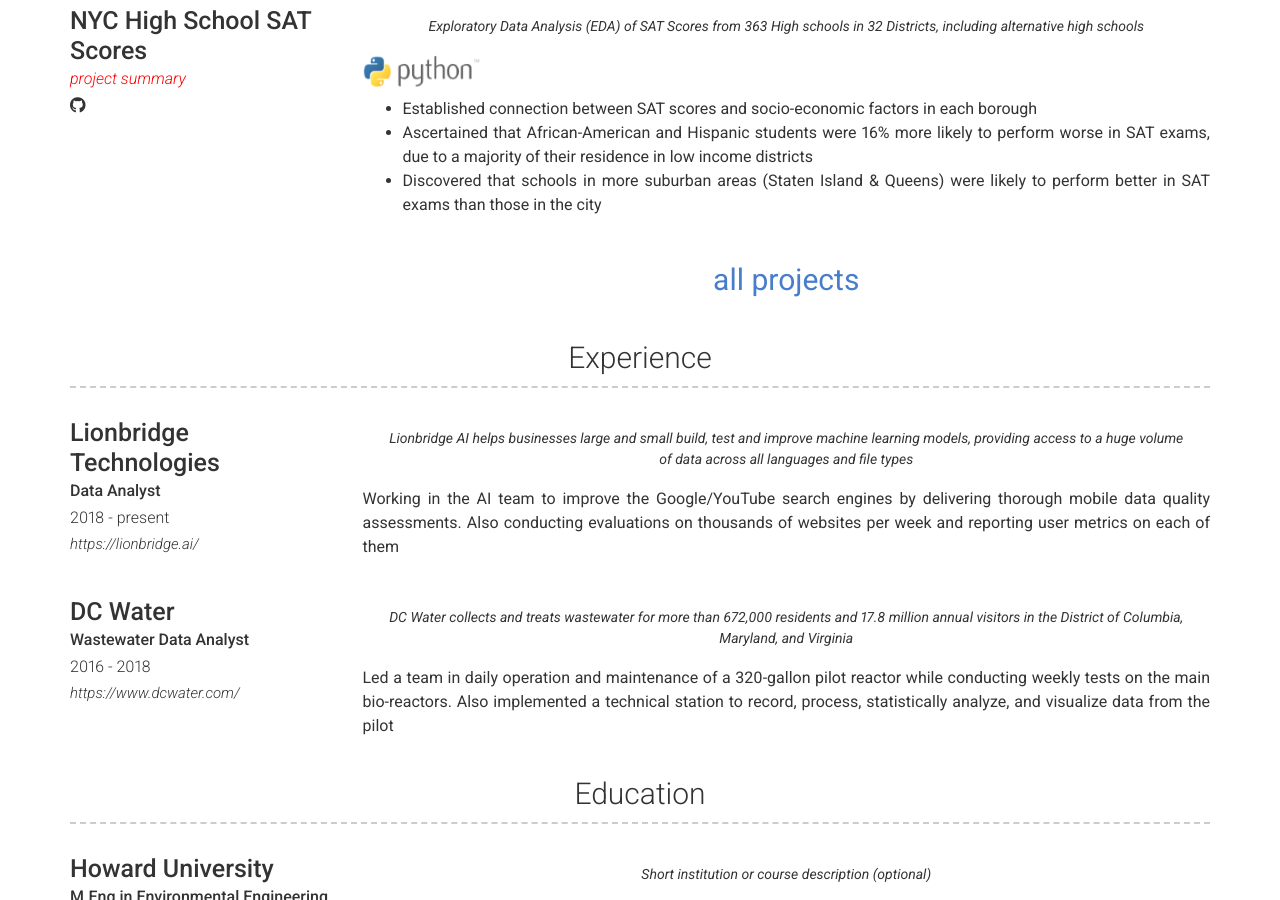
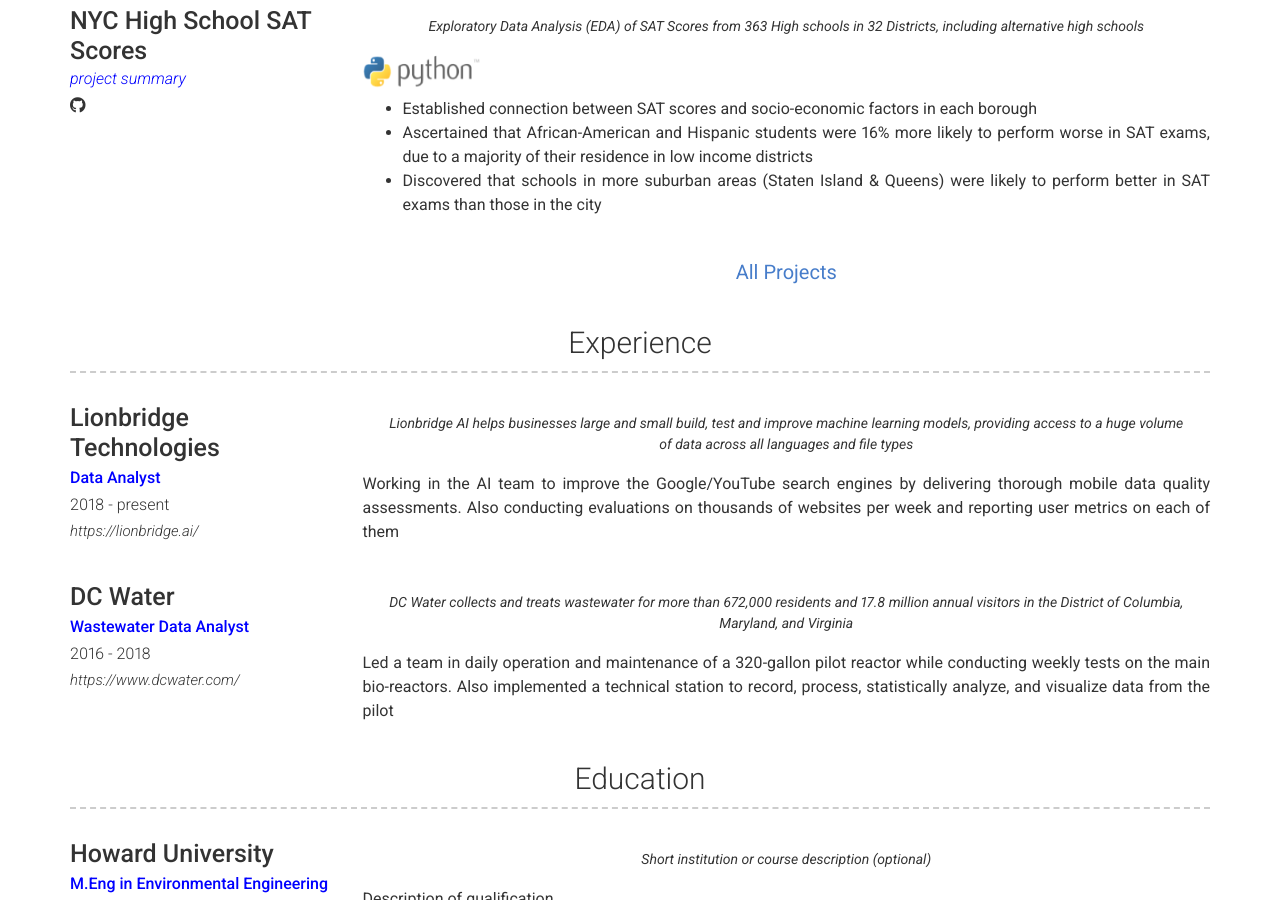
Before and after one commit to OlaOlagunju/cloudgeek.com.ng, a Jekyll site: the page built from index.md, in a window 1280 px wide and 900 px high, scrolled down 1436 px. Built offline with Jekyll 4.4.1, drawn with Linux system fonts in a browser that asks for light colours; nearby versions of some CDN libraries.

Commit message:
Update _config.yml

```diff
--- a/_config.yml
+++ b/_config.yml
@@ -66,7 +66,7 @@
       - layout: left
         title: Limit of Stokesian Settling in Wastewater
         link: github.com/OlaOlagunju/LOSS_Project
-        link_text: <p style="color:red">project summary</p>
+        link_text: <p style="color:blue">project summary</p>
         additional_links:
           #- title:  Github page for project (eg. sproogen/modern-resume-theme)
           #  icon: fab fa-github
@@ -84,7 +84,7 @@
       - layout: left
         title: Oxygen Uptake Rate as a Control Parameter in Wastewater
         link: github.com/OlaOlagunju/OUR_Project
-        link_text: <p style="color:red">project summary</p>
+        link_text: <p style="color:blue">project summary</p>
         additional_links:
           #- title:  Github page for project (eg. sproogen/modern-resume-theme)
           #  icon: fab fa-github
@@ -102,7 +102,7 @@
       - layout: left
         title: Using SQL to guide Business decisions for Chinook
         link: github.com/OlaOlagunju/SQL_Business_Project
-        link_text: <p style="color:red">project summary</p>
+        link_text: <p style="color:blue">project summary</p>
         additional_links:
           #- title:  Github page for project (eg. sproogen/modern-resume-theme)
           #  icon: fab fa-github
@@ -119,7 +119,7 @@
       - layout: left
         title: NYC High School SAT Scores
         link: github.com/OlaOlagunju/SAT_Scores_Project
-        link_text: <p style="color:red">project summary</p>
+        link_text: <p style="color:blue">project summary</p>
         additional_links:
           #- title:  Github page for project (eg. sproogen/modern-resume-theme)
           #  icon: fab fa-github
@@ -148,13 +148,13 @@
         #quote: >
 
         description: | # this will include new lines to allow paragraphs
-          <p style="text-align:center;font-size:30px;"> <a href="https://olaolagunju.github.io/portfolio/">all projects</a></p>
+          <p style="text-align:center;font-size:20px;"> <a href="https://olaolagunju.github.io/portfolio/">All Projects</a></p>
   - title: Experience
     layout: list
     content:
       - layout: left
         title: Lionbridge Technologies
-        sub_title: Data Analyst
+        sub_title: <p style="color:blue">Data Analyst</p>
         caption: 2018 - present
         link: https://lionbridge.ai/
         quote: >
@@ -163,7 +163,7 @@
           Working in the AI team to improve the Google/YouTube search engines by delivering thorough mobile data quality assessments. Also conducting evaluations on thousands of websites per week and reporting user metrics on each of them
       - layout: left
         title: DC Water
-        sub_title: Wastewater Data Analyst
+        sub_title: <p style="color:blue">Wastewater Data Analyst</p>
         caption: 2016 - 2018
         link: https://www.dcwater.com/
         quote: >
@@ -176,7 +176,7 @@
     content:
       - layout: top-left
         title: Howard University
-        sub_title: M.Eng in Environmental Engineering
+        sub_title: <p style="color:blue">M.Eng in Environmental Engineering</p>
         caption: 2016 - 2018
         quote: >
           Short institution or course description (optional)
```
